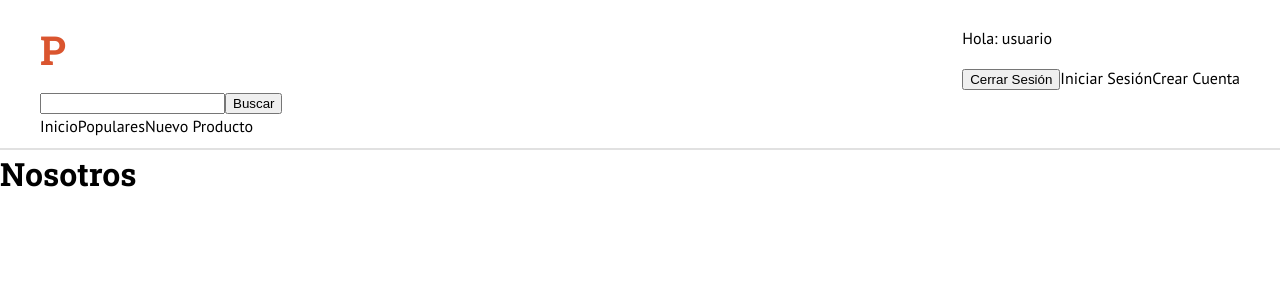
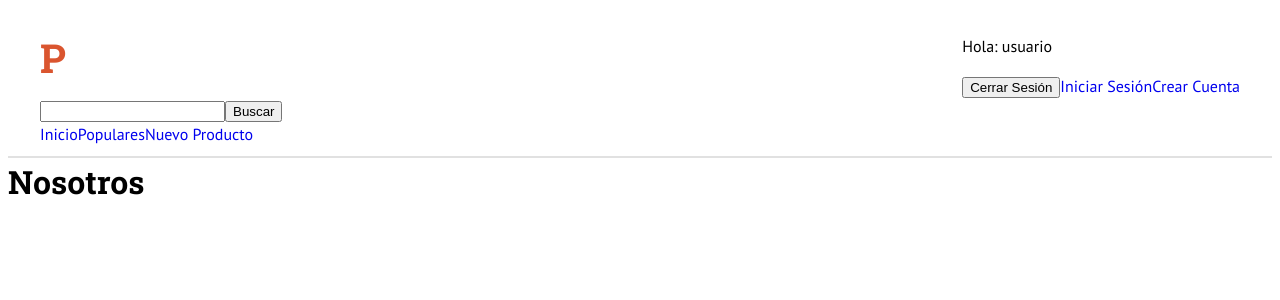
Before and after one commit to jocnn/producthunter, a Next.js app: page /about in a window 1280 px wide. Shown: the top 300 px of the page. Built offline with nearby package versions, Linux system fonts and the light colour scheme.

Commit message:
fix usando modulo css globals

```diff
--- a/components/layout/layout.js
+++ b/components/layout/layout.js
@@ -1,65 +1,10 @@
 import Head from "next/head";
-import { Global, css } from "@emotion/react";
 
 import Header from "./header";
 
 const Layout = ({ children }) => {
 	return (
 		<>
-			<Global
-				styles={css`
-					:root {
-						--gris: #3d3d3d;
-						--gris2: #6f6f6f;
-            --gris3: #e1e1e1;
-						--naranja: #da552f;
-					}
-
-					html {
-						font-size: 62.5%;
-						box-sizing: border-box;
-					}
-
-					*,
-					*:before,
-					*:after {
-						box-sizing: inherit;
-					}
-
-					body {
-            font-family: 'PT Sans', sans-serif;
-						font-size: 1.6rem;
-						line-height: 1.5;
-					}
-
-					h1,
-					h2,
-					h3 {
-						margin: 0 0 2rem 0;
-						line-height: 1.5;
-					}
-
-          h1, h2 {
-            font-family: 'Roboto Slab', serif;
-            font-weight: 700;
-          }
-
-          h3 {
-            font-family: 'PT Sans', sans-serif;
-          }
-
-					ul {
-						list-style: none;
-						margin: 0;
-						padding: 0;
-					}
-
-					a {
-						text-decoration: none;
-					}
-				`}
-			/>
-
 			<Head>
 				<meta name="viewport" content="initial-scale=1.0, width=device-width" />
 				<title>Product Hunt Firebase y Next.JS</title>
--- a/pages/_document.js
+++ b/pages/_document.js
@@ -14,7 +14,6 @@
 				<link rel="preconnect" href="https://fonts.googleapis.com" />
         <link rel="preconnect" href="https://fonts.gstatic.com" crossOrigin="true" content="strict-origin-when-cross-origin" />
         <link href="https://fonts.googleapis.com/css2?family=PT+Sans:wght@400;700&family=Roboto+Slab:wght@400;700&display=swap" rel="stylesheet" />
-        <link rel="stylesheet" href="/static/css/app.css" />
 			</Head>
       <body>
         <Main />
--- a/public/static/css/app.css
+++ /dev/null
@@ -1,12 +0,0 @@
-.listado-productos {
-  background-color: #f3f3f3;
-}
-.contenedor {
-  max-width: 1200px;
-  width: 95%;
-  padding: 5rem 0;
-  margin: 0 auto;
-}
-.bg-white {
-  background-color: #FFF;
-}
--- a/styles/globals.css
+++ b/styles/globals.css
@@ -1,16 +1,64 @@
-html,
+:root {
+  --gris: #3d3d3d;
+  --gris2: #6f6f6f;
+  --gris3: #e1e1e1;
+  --naranja: #da552f;
+}
+
+html {
+  font-size: 62.5%;
+  box-sizing: border-box;
+}
+
+*,
+*::before,
+*::after {
+  box-sizing: inherit;
+}
+
 body {
+  font-family: 'PT Sans', sans-serif;
+  font-size: 1.6rem;
+  line-height: 1.5;
+}
+
+h1,
+h2,
+h3 {
+  margin: 0 0 2rem 0;
+  line-height: 1.5;
+}
+
+h1, h2 {
+  font-family: 'Roboto Slab', serif;
+  font-weight: 700;
+}
+
+h3 {
+  font-family: 'PT Sans', sans-serif;
+}
+
+ul {
+  list-style: none;
+  margin: 0;
   padding: 0;
-  margin: 0;
-  font-family: -apple-system, BlinkMacSystemFont, Segoe UI, Roboto, Oxygen,
-    Ubuntu, Cantarell, Fira Sans, Droid Sans, Helvetica Neue, sans-serif;
 }
 
 a {
-  color: inherit;
   text-decoration: none;
 }
 
-* {
-  box-sizing: border-box;
+.listado-productos {
+  background-color: #f3f3f3;
 }
+
+.contenedor {
+  max-width: 1200px;
+  width: 95%;
+  padding: 5rem 0;
+  margin: 0 auto;
+}
+
+.bg-white {
+  background-color: #FFF;
+}
```
Also changed, not shown: 1 other file (tests, documents, lock files or other folders).
